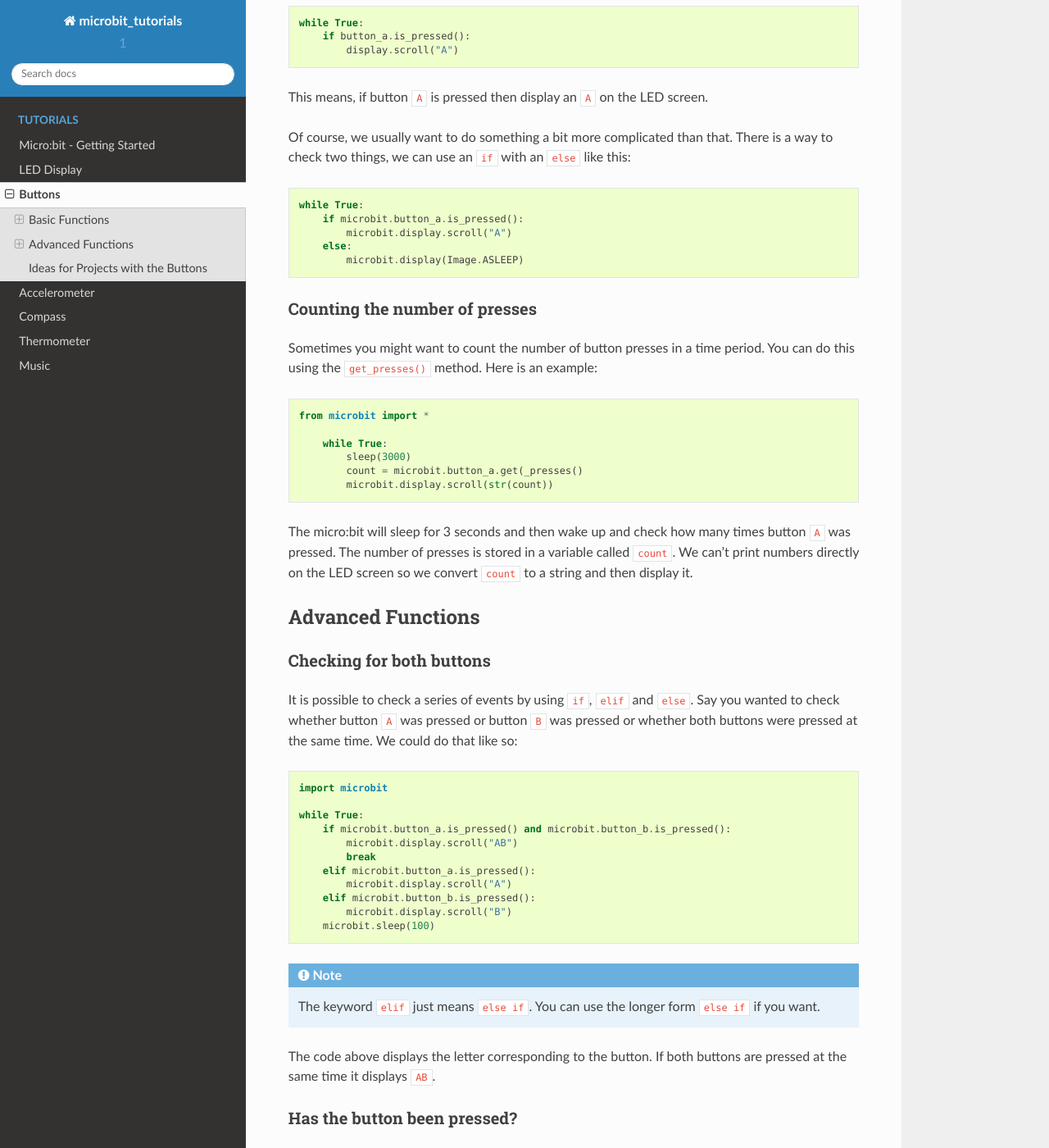
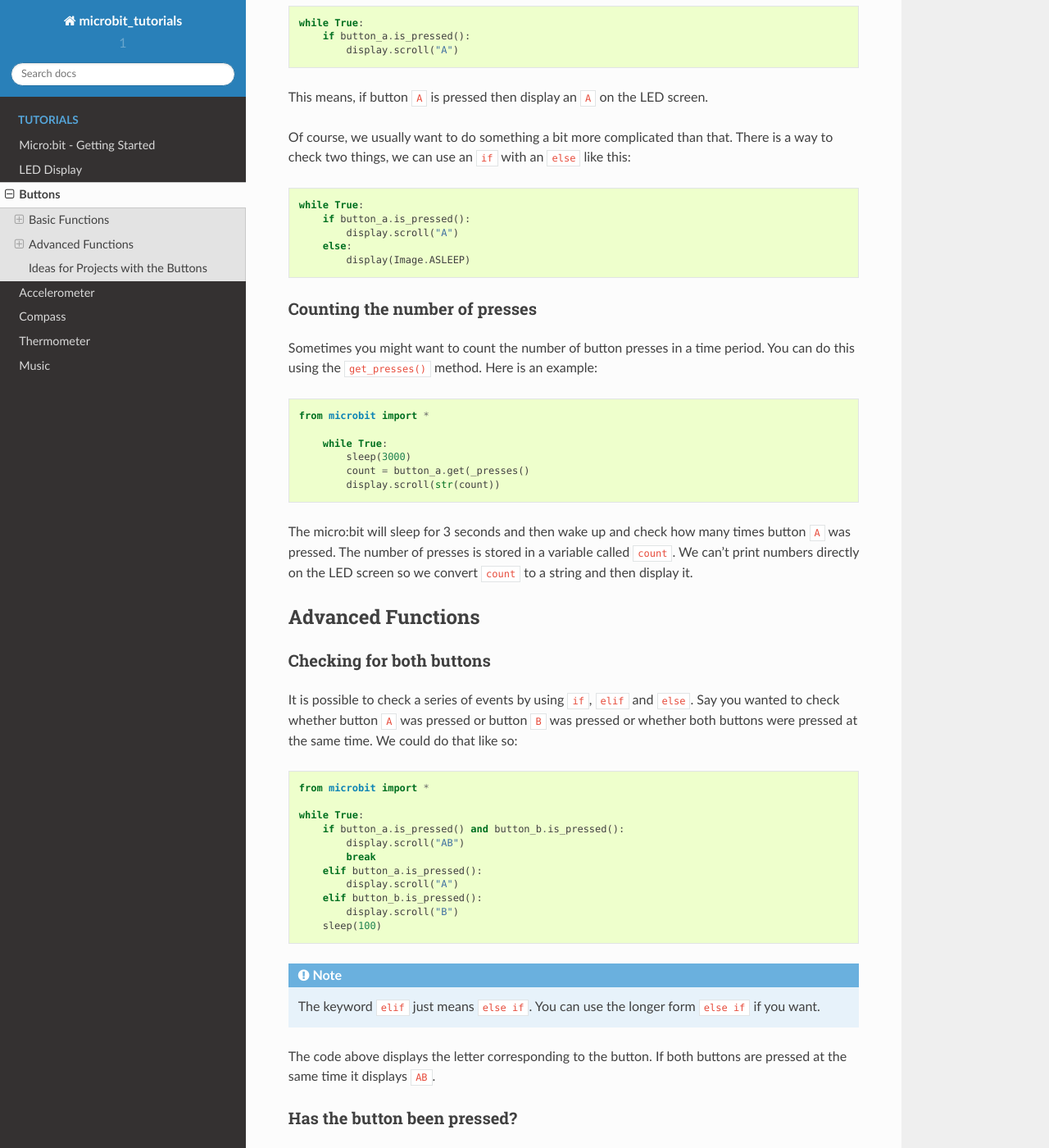
Before and after one commit to rharbird/microbit-challenges, a Sphinx documentation site: the page built from docs/source/tutorials/buttons.rst, in a window 1280 px wide and 1400 px high, scrolled down 1138 px. Shown: the whole window at 82% size. Built offline with Sphinx 7.4.7 and the Read the Docs theme 2.0.0, drawn with Linux system fonts in a browser that asks for light colours; pages that are not in the unit, such as notebooks, are missing from menus.

Commit message:
correct button sheet

```diff
--- a/docs/source/tutorials/buttons.rst
+++ b/docs/source/tutorials/buttons.rst
@@ -43,10 +43,10 @@ Of course, we usually want to do something a bit more complicated than that. The
 we can use an ``if`` with an ``else`` like this::
 
         while True:
-            if microbit.button_a.is_pressed():
-                microbit.display.scroll("A")
+            if button_a.is_pressed():
+                display.scroll("A")
 	    else:
-		microbit.display(Image.ASLEEP)
+		display(Image.ASLEEP)
 
 Counting the number of presses
 ------------------------------
@@ -57,8 +57,8 @@ Sometimes you might want to count the number of button presses in a time period.
 
         while True:
 	    sleep(3000)
-            count = microbit.button_a.get(_presses()
-            microbit.display.scroll(str(count))
+            count = button_a.get(_presses()
+            display.scroll(str(count))
 
 The micro:bit will sleep for 3 seconds and then wake up and check how many times button ``A`` was pressed. The number of presses is
 stored in a variable called ``count``. We can't print numbers directly on the LED screen so we convert ``count`` to a string and then display it.
@@ -70,17 +70,17 @@ Checking for both buttons
 -------------------------
 It is possible to check a series of events by using ``if``, ``elif`` and ``else``. Say you wanted to check whether button ``A`` was pressed or button ``B`` was pressed or whether both buttons were pressed at the same time. We could do that like so::
 
-	import microbit
+	from microbit import *
 
 	while True:
-	    if microbit.button_a.is_pressed() and microbit.button_b.is_pressed():
-	        microbit.display.scroll("AB")
+	    if button_a.is_pressed() and button_b.is_pressed():
+	        display.scroll("AB")
 	        break
-	    elif microbit.button_a.is_pressed():
-	        microbit.display.scroll("A")
-	    elif microbit.button_b.is_pressed():
-	        microbit.display.scroll("B")
-	    microbit.sleep(100)
+	    elif button_a.is_pressed():
+	        display.scroll("A")
+	    elif button_b.is_pressed():
+	        display.scroll("B")
+	    sleep(100)
 
 .. note:: The keyword ``elif`` just means ``else if``. You can use the longer form ``else if`` if you want.
 
```
Also changed, not shown: docs/source/tutorials/music.rst (+9 -10 lines).
